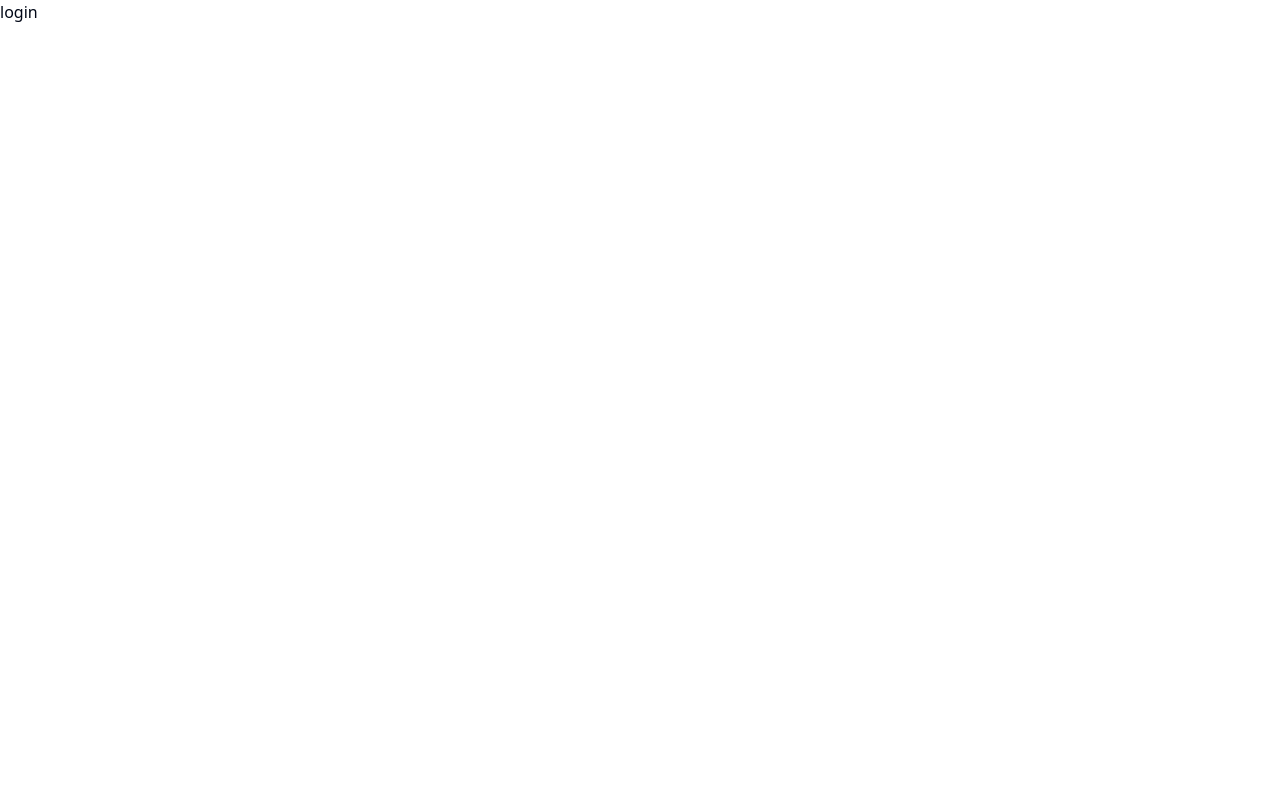
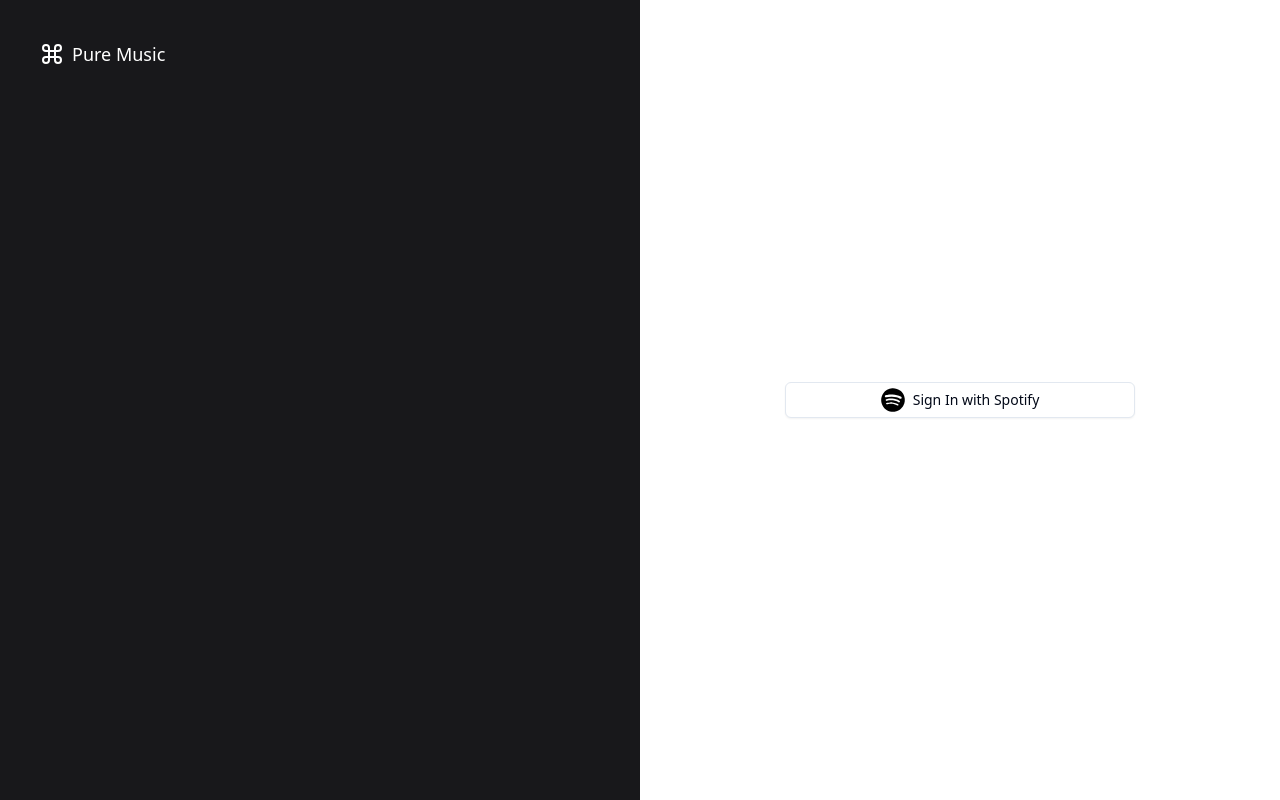
Before and after one commit to yourenz/pure-music, a React (Vite) app: page /login in a window 1280 px wide. Built offline with nearby package versions, Linux system fonts and the light colour scheme.

Commit message:
feat:  login page

```diff
--- a/src/pages/Login.tsx
+++ b/src/pages/Login.tsx
@@ -1,6 +1,55 @@
+import { useTranslation } from 'react-i18next'
+
+import { Icons } from '@/components/ui/Icon'
+
+import { Button } from '@/components/ui/Button'
+import SpotifyWeb from '@/SpotifyWeb'
+import config from '@/config'
+
 const Login: React.FC = () => {
+  const { t } = useTranslation()
+
+  const handleLogin = () => {
+    const S = new SpotifyWeb({
+      clientId: import.meta.env.VITE_SPOTIFY_CLIENT_ID,
+      redirectUri: config.redirectUri,
+    })
+    S.redirectToAuthCodeFlow()
+  }
+
   return (
-    <span>login</span>
+    <>
+      <div className="container relative hidden h-full flex-col items-center justify-center md:grid lg:max-w-none lg:grid-cols-2 lg:px-0">
+
+        <div className="relative hidden h-full flex-col bg-muted p-10 text-white lg:flex dark:border-r">
+          <div className="absolute inset-0 bg-zinc-900" />
+          <div className="relative z-20 flex items-center text-lg font-medium">
+            <svg
+              xmlns="http://www.w3.org/2000/svg"
+              viewBox="0 0 24 24"
+              fill="none"
+              stroke="currentColor"
+              strokeWidth="2"
+              strokeLinecap="round"
+              strokeLinejoin="round"
+              className="mr-2 h-6 w-6"
+            >
+              <path d="M15 6v12a3 3 0 1 0 3-3H6a3 3 0 1 0 3 3V6a3 3 0 1 0-3 3h12a3 3 0 1 0-3-3" />
+            </svg>
+            Pure Music
+          </div>
+
+        </div>
+        <div className="lg:p-8">
+          <div className="mx-auto flex w-full flex-col justify-center space-y-6 sm:w-[350px]">
+            <Button variant="outline" type="button" onClick={handleLogin}>
+              <Icons.icon className="mr-2 h-6 w-6" />
+              {t(`pages.login.loginBtnText`)}
+            </Button>
+          </div>
+        </div>
+      </div>
+    </>
   )
 }
 
```
